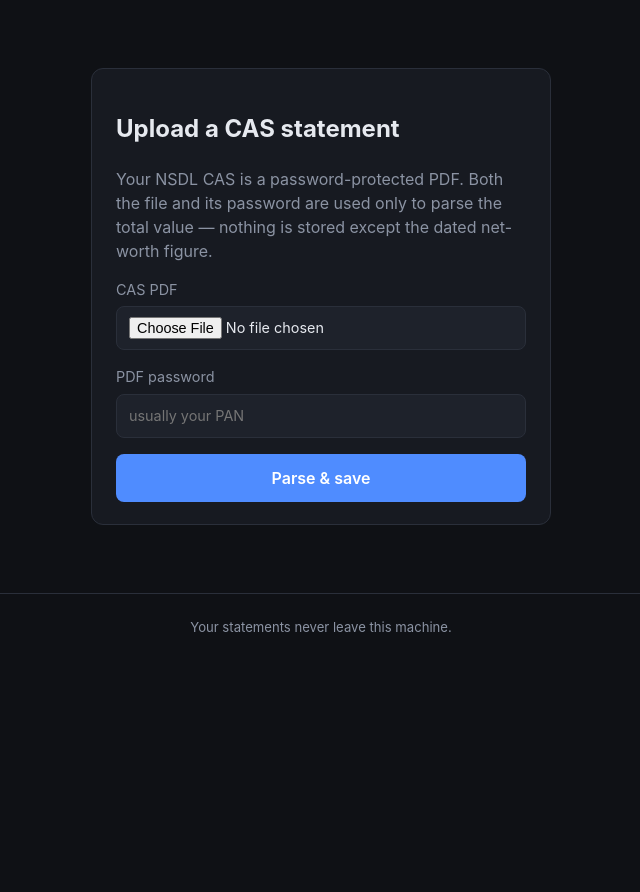
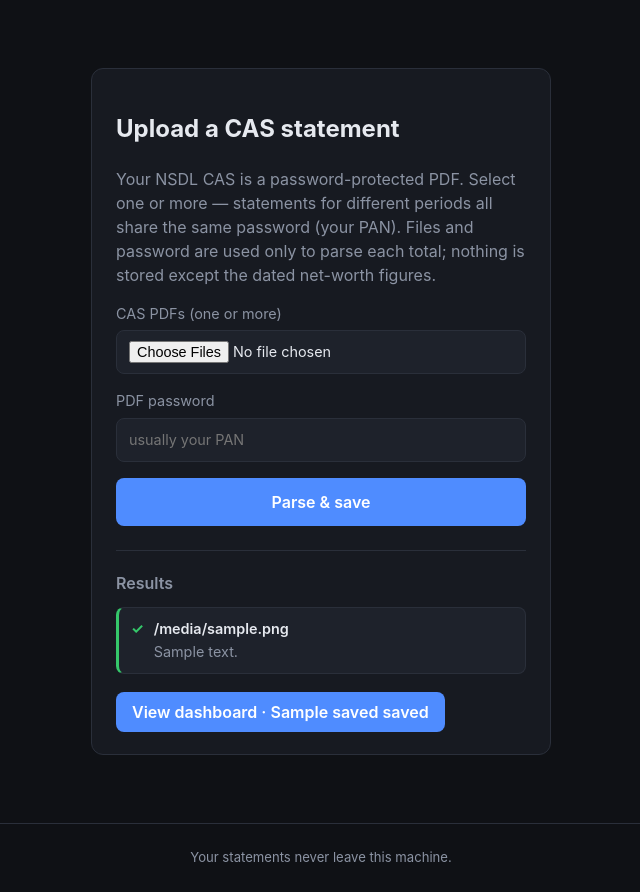
Before and after one commit to awmanoj/networthy, a FastAPI app: template app/templates/upload.html in a window 1280 px wide. Shown: the part 73-965 px from the top of the page, without its empty margins (319-959 px from the left). Before the commit the page ends 705 px from the top, so only its background shows below. Run offline with FastAPI, Linux system fonts and the light colour scheme; the template is opened without the code that fills it: most values are stand-ins (such as "Sample title", 1, 10 or a date in 2020).

Commit message:
Add asset classifier, multi-file upload, upload progress, and chart tooltips
- app/classify.py: layered asset-class rule engine (section context, ISIN
  prefix, description keywords) + full taxonomy; tests in test_classify.py.
- Multi-file upload: POST /upload takes a batch under one password, parses each
  independently, and renders a per-file results summary (green tick / red cross).
- Upload progress: XHR-based progress bar + "Parsing..." state, degrading to a
  plain form POST without JS.
- Static assets cache-busted via a process-start version token so CSS/JS
  refresh on every restart without a hard reload.
- Chart: interactive hover tooltip showing date + amount in a high-contrast
  card, with a guide line and focus dot snapping to the nearest point.

Co-Authored-By: Claude Opus 4.8 <noreply@anthropic.com>

```diff
--- a/app/main.py
+++ b/app/main.py
@@ -2,6 +2,7 @@
 
 from __future__ import annotations
 
+import time
 from pathlib import Path
 
 from fastapi import FastAPI, File, Form, Request, UploadFile
@@ -14,6 +15,9 @@ from .parser import CASParseError, parse_cas
 
 BASE_DIR = Path(__file__).resolve().parent
 templates = Jinja2Templates(directory=str(BASE_DIR / "templates"))
+# Cache-bust token for static assets. Bound to process start, so every server
+# restart (including --reload on edit, and every deploy) serves fresh CSS/JS.
+templates.env.globals["version"] = str(int(time.time()))
 
 app = FastAPI(title="Networthy", version=__version__)
 app.mount("/static", StaticFiles(directory=str(BASE_DIR / "static")), name="static")
@@ -57,28 +61,51 @@ def upload_form(request: Request):
 @app.post("/upload", response_class=HTMLResponse)
 async def upload(
     request: Request,
-    file: UploadFile = File(...),
+    files: list[UploadFile] = File(...),
     password: str = Form(""),
 ):
-    try:
-        contents = await file.read()
-        statement = parse_cas(
-            contents, password or None, source_filename=file.filename
+    # All CAS files for one person share the same password (the PAN), so a
+    # single password applies to the whole batch. Each file is parsed
+    # independently — one bad file doesn't sink the rest.
+    results: list[dict] = []
+    saved = 0
+    for f in files:
+        try:
+            contents = await f.read()
+            statement = parse_cas(
+                contents, password or None, source_filename=f.filename
+            )
+        except CASParseError as exc:
+            results.append({"filename": f.filename, "ok": False, "message": str(exc)})
+            continue
+
+        storage.upsert_snapshot(
+            storage.Snapshot(
+                statement_date=statement.statement_date,
+                total_value=statement.total_value,
+                holding_count=statement.holding_count,
+                source_filename=statement.source_filename,
+            )
         )
-    except CASParseError as exc:
-        return templates.TemplateResponse(
-            "upload.html", {"request": request, "error": str(exc)}, status_code=400
+        saved += 1
+        results.append(
+            {
+                "filename": f.filename,
+                "ok": True,
+                "message": (
+                    f"{statement.statement_date.strftime('%d %b %Y')} · "
+                    f"₹{statement.total_value:,.0f} "
+                    f"({statement.holding_count} holdings)"
+                ),
+            }
         )
 
-    storage.upsert_snapshot(
-        storage.Snapshot(
-            statement_date=statement.statement_date,
-            total_value=statement.total_value,
-            holding_count=statement.holding_count,
-            source_filename=statement.source_filename,
-        )
+    # 200 if at least one saved; 400 only if every file failed.
+    return templates.TemplateResponse(
+        "upload.html",
+        {"request": request, "error": None, "results": results, "saved": saved},
+        status_code=200 if saved else 400,
     )
-    return RedirectResponse(url="/", status_code=303)
 
 
 @app.post("/snapshots/{snapshot_id}/delete")
--- a/app/static/style.css
+++ b/app/static/style.css
@@ -118,17 +118,81 @@ form { display: inline; }
   font-size: 0.9rem;
 }
 
+.upload-progress { margin-top: 18px; }
+.up-bar {
+  height: 8px;
+  background: var(--surface-2);
+  border: 1px solid var(--border);
+  border-radius: 999px;
+  overflow: hidden;
+}
+.up-fill {
+  height: 100%;
+  width: 0;
+  background: var(--accent);
+  border-radius: 999px;
+  transition: width 0.15s ease;
+}
+.up-status { margin: 8px 0 0; font-size: 0.85rem; color: var(--muted); }
+/* Parsing phase: upload is done (bar full), server is working — pulse it. */
+.upload-progress.parsing .up-fill { animation: up-pulse 1s ease-in-out infinite; }
+@keyframes up-pulse { 0%, 100% { opacity: 1; } 50% { opacity: 0.35; } }
+
+.results { margin-top: 24px; border-top: 1px solid var(--border); padding-top: 20px; }
+.results h2 { font-size: 1rem; color: var(--muted); font-weight: 600; margin: 0 0 12px; }
+.result-list { list-style: none; margin: 0 0 18px; padding: 0; display: flex; flex-direction: column; gap: 8px; }
+.result-list li {
+  display: flex; gap: 10px; align-items: flex-start;
+  background: var(--surface-2);
+  border: 1px solid var(--border);
+  border-radius: 8px;
+  padding: 10px 12px;
+  font-size: 0.9rem;
+}
+.result-list li.ok { border-left: 3px solid var(--up); }
+.result-list li.fail { border-left: 3px solid var(--down); }
+.result-list .r-icon { font-weight: 700; line-height: 1.5; }
+.result-list li.ok .r-icon { color: var(--up); }
+.result-list li.fail .r-icon { color: var(--down); }
+.result-list .r-body { display: flex; flex-direction: column; gap: 2px; }
+.result-list .r-file { font-weight: 600; word-break: break-all; }
+.result-list .r-msg { color: var(--muted); }
+
 .empty { text-align: center; padding: 80px 20px; }
 .empty h1 { font-size: 1.6rem; }
 .empty p { color: var(--muted); margin-bottom: 24px; }
 
 /* Chart */
 #chart { width: 100%; }
+.chart-wrap { position: relative; }
 .c-line { fill: none; stroke: var(--accent); stroke-width: 2.5; }
 .c-area { fill: rgba(79, 140, 255, 0.12); stroke: none; }
 .c-dot { fill: var(--accent); stroke: var(--surface); stroke-width: 1.5; }
 .c-xlabel { fill: var(--muted); font-size: 11px; text-anchor: middle; }
 .c-ylabel { fill: var(--muted); font-size: 11px; text-anchor: end; }
+.c-guide { stroke: var(--muted); stroke-width: 1; stroke-dasharray: 3 3; }
+.c-focus { fill: var(--accent); stroke: #fff; stroke-width: 2; }
+.c-hit { cursor: crosshair; }
+
+/* Hover tooltip — light card with dark text for high readability on the
+   dark chart. Positioned above the focused point; centered via transform. */
+.c-tip {
+  position: absolute;
+  transform: translate(-50%, calc(-100% - 12px));
+  background: #ffffff;
+  border-radius: 8px;
+  padding: 6px 10px;
+  font-size: 0.82rem;
+  line-height: 1.35;
+  white-space: nowrap;
+  pointer-events: none;
+  box-shadow: 0 6px 18px rgba(0, 0, 0, 0.35);
+  display: flex;
+  flex-direction: column;
+  z-index: 5;
+}
+.c-tip-date { color: #6b7280; font-size: 0.72rem; }
+.c-tip-val { color: #0f1115; font-weight: 700; font-variant-numeric: tabular-nums; }
 
 footer {
   text-align: center;
--- a/app/templates/base.html
+++ b/app/templates/base.html
@@ -4,7 +4,7 @@
   <meta charset="utf-8" />
   <meta name="viewport" content="width=device-width, initial-scale=1" />
   <title>{% block title %}Networthy{% endblock %}</title>
-  <link rel="stylesheet" href="/static/style.css" />
+  <link rel="stylesheet" href="/static/style.css?v={{ version }}" />
 </head>
 <body>
   <header class="topbar">
--- a/app/templates/index.html
+++ b/app/templates/index.html
@@ -45,7 +45,7 @@
   </table>
 </section>
 
-<script src="/static/chart.js"></script>
+<script src="/static/chart.js?v={{ version }}"></script>
 <script>
   drawChart({{ chart | tojson }});
 </script>
--- a/app/templates/upload.html
+++ b/app/templates/upload.html
@@ -5,9 +5,10 @@
 <section class="card narrow">
   <h1>Upload a CAS statement</h1>
   <p class="muted">
-    Your NSDL CAS is a password-protected PDF. Both the file and its password
-    are used only to parse the total value — nothing is stored except the dated
-    net-worth figure.
+    Your NSDL CAS is a password-protected PDF. Select one or more — statements
+    for different periods all share the same password (your PAN). Files and
+    password are used only to parse each total; nothing is stored except the
+    dated net-worth figures.
   </p>
 
   {% if error %}
@@ -16,8 +17,8 @@
 
   <form method="post" action="/upload" enctype="multipart/form-data">
     <label>
-      CAS PDF
-      <input type="file" name="file" accept="application/pdf" required />
+      CAS PDFs (one or more)
+      <input type="file" name="files" accept="application/pdf" multiple required />
     </label>
     <label>
       PDF password
@@ -25,6 +26,99 @@
     </label>
     <button class="btn btn-lg" type="submit">Parse &amp; save</button>
   </form>
+
+  <div id="upload-progress" class="upload-progress" hidden>
+    <div class="up-bar"><div class="up-fill" id="up-fill"></div></div>
+    <p class="up-status" id="up-status">Preparing…</p>
+  </div>
+
+  {% if results %}
+  <div class="results">
+    <h2>Results</h2>
+    <ul class="result-list">
+      {% for r in results %}
+      <li class="{{ 'ok' if r.ok else 'fail' }}">
+        <span class="r-icon" aria-hidden="true">{{ '✓' if r.ok else '✕' }}</span>
+        <span class="r-body">
+          <span class="r-file">{{ r.filename }}</span>
+          <span class="r-msg">{{ r.message }}</span>
+        </span>
+      </li>
+      {% endfor %}
+    </ul>
+    {% if saved %}
+    <a href="/" class="btn">View dashboard · {{ saved }} saved</a>
+    {% endif %}
+  </div>
+  {% endif %}
 </section>
 
+<script>
+// Progressive enhancement: submit via XHR so we can show upload progress and a
+// parsing state. If JS is off, the plain <form> POST above still works.
+(function () {
+  const form = document.querySelector('form[action="/upload"]');
+  if (!form || !window.XMLHttpRequest) return;
+
+  const btn = form.querySelector('button[type="submit"]');
+  const fileInput = form.querySelector('input[type="file"]');
+  const box = document.getElementById('upload-progress');
+  const fill = document.getElementById('up-fill');
+  const status = document.getElementById('up-status');
+
+  form.addEventListener('submit', function (e) {
+    // Let native "required" validation handle the empty case.
+    if (!fileInput.files || fileInput.files.length === 0) return;
+    e.preventDefault();
+
+    const n = fileInput.files.length;
+    const noun = n === 1 ? 'file' : 'files';
+
+    btn.disabled = true;
+    btn.textContent = 'Uploading…';
+    box.hidden = false;
+    box.classList.remove('parsing');
+    fill.style.width = '0%';
+    status.textContent = 'Starting upload…';
+
+    const xhr = new XMLHttpRequest();
+    xhr.open('POST', form.action, true);
+
+    xhr.upload.addEventListener('progress', function (ev) {
+      if (!ev.lengthComputable) return;
+      const pct = Math.round((ev.loaded / ev.total) * 100);
+      fill.style.width = pct + '%';
+      status.textContent = 'Uploading ' + n + ' ' + noun + ' — ' + pct + '%';
+    });
+
+    // Bytes are up; the server is now decrypting + parsing. Go indeterminate.
+    xhr.upload.addEventListener('load', function () {
+      fill.style.width = '100%';
+      box.classList.add('parsing');
+      btn.textContent = 'Parsing…';
+      status.textContent =
+        'Parsing ' + n + ' ' + (n === 1 ? 'statement…' : 'statements…');
+    });
+
+    // Response arrives (200 saved, or 400 all-failed) — either way it's the
+    // rendered results page. Swap it in; document.write re-runs this script so
+    // the next upload keeps the progress UI.
+    xhr.addEventListener('load', function () {
+      document.open();
+      document.write(xhr.responseText);
+      document.close();
+    });
+
+    xhr.addEventListener('error', function () {
+      box.classList.remove('parsing');
+      status.textContent = 'Upload failed — check the connection and try again.';
+      btn.disabled = false;
+      btn.textContent = 'Parse & save';
+    });
+
+    xhr.send(new FormData(form));
+  });
+})();
+</script>
+
 {% endblock %}
```
Also changed, not shown: app/classify.py (added, +116 -0 lines), app/static/chart.js (+77 -9 lines), tests/test_classify.py (added, +44 -0 lines).
